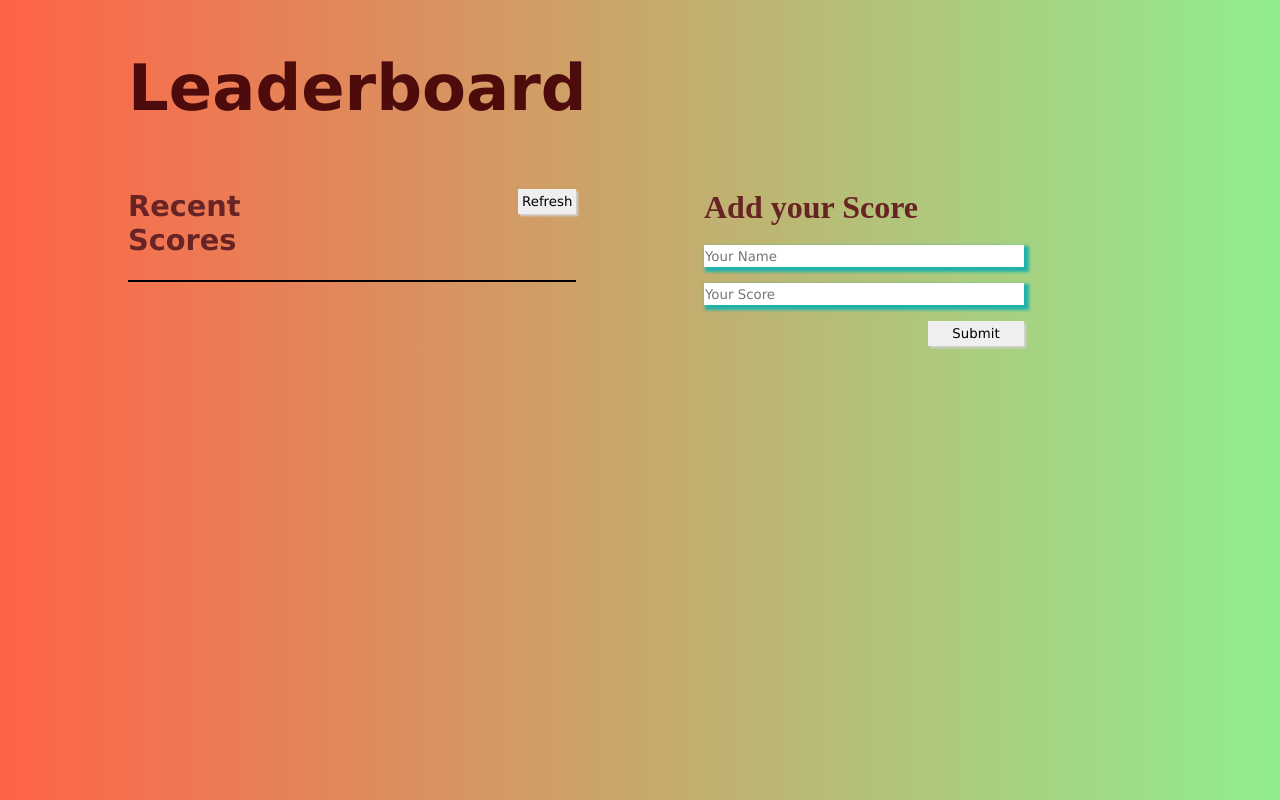
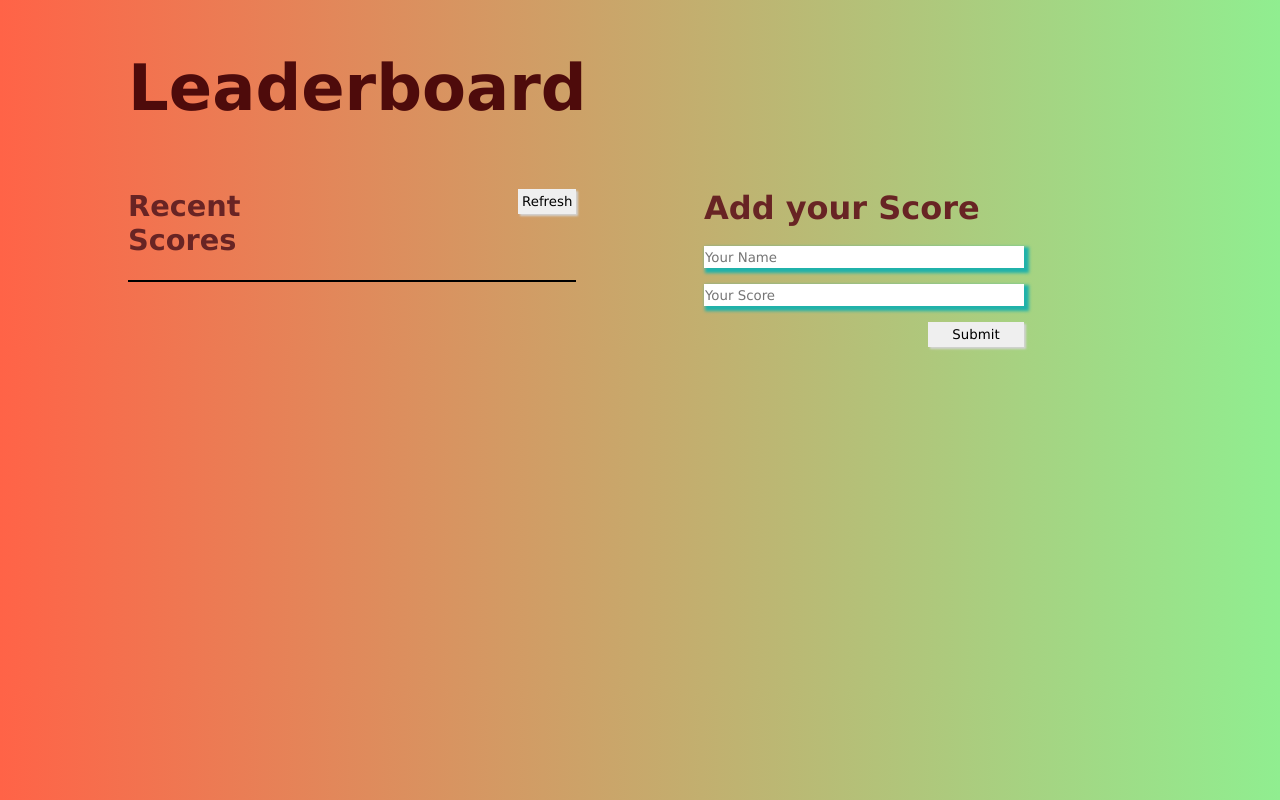
Before and after one commit to Danieldotcomcoder/Leaderboard, a website built with webpack: page src/index.html in a window 1280 px wide. Built offline with nearby package versions, Linux system fonts and the light colour scheme; no server answers.

Commit message:
Fix Linter errors

```diff
--- a/src/style.css
+++ b/src/style.css
@@ -1,11 +1,11 @@
 * {
   margin: 0;
   padding: 0;
-  font-family: Verdana, Geneva, Tahoma, sans-serif
+  font-family: Verdana, Geneva, Tahoma, sans-serif;
 }
 
 body {
-  background: linear-gradient(to right, tomato, lightgreen)
+  background: linear-gradient(to right, tomato, lightgreen);
 }
 
 h1 {
@@ -17,8 +17,8 @@ h1 {
 }
 
 h2 {
-font-size: 3.6vh;
-color: rgb(104, 36, 36);
+  font-size: 3.6vh;
+  color: rgb(104, 36, 36);
 }
 
 .scores {
@@ -86,7 +86,6 @@ color: rgb(104, 36, 36);
 
 .add-scores h2 {
   font-size: 4vh;
-  font-family: 'MyFont';
 }
 
 #add-form {
```
